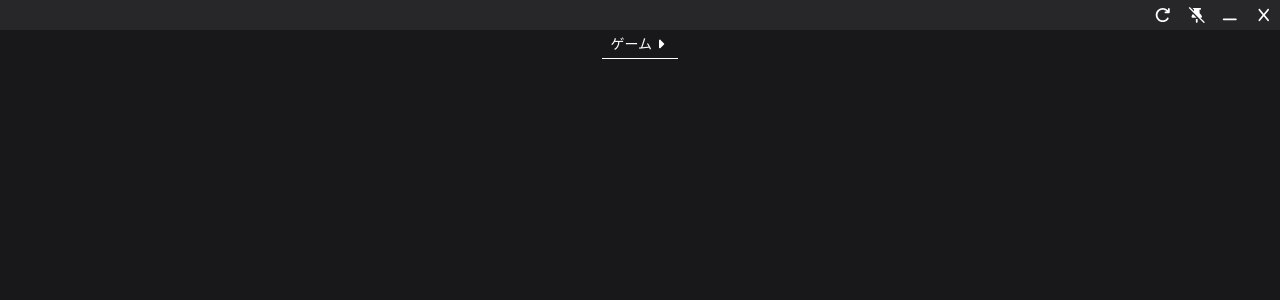
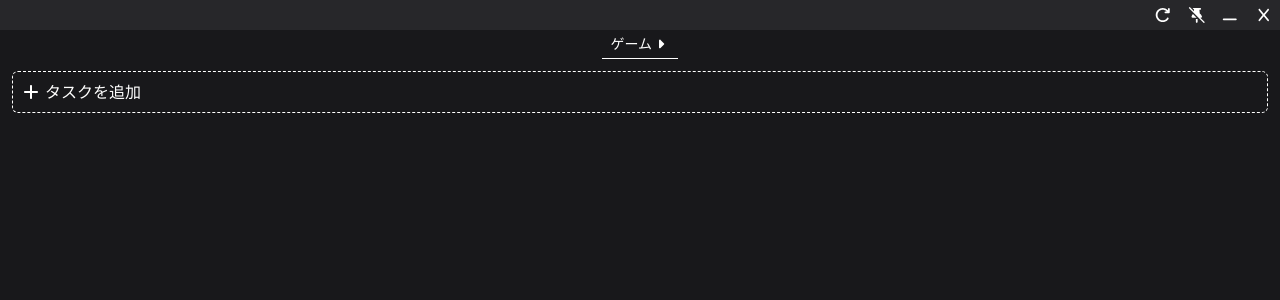
Before and after one commit to sevridge/game-todo-app, a React (Vite) app: page / in a window 1280 px wide. Shown: the top 300 px of the page. Built offline with nearby package versions, Linux system fonts and the light colour scheme.

Commit message:
feat: タスクを追加ボタンを追加

```diff
--- a/src/components/Dashboard.tsx
+++ b/src/components/Dashboard.tsx
@@ -1,10 +1,20 @@
+import { FontAwesomeIcon } from "@fortawesome/react-fontawesome";
 import GameSelector from "./GameSelector";
+import { faPlus } from "@fortawesome/free-solid-svg-icons";
 
 export default function Dashboard() {
   // TODO: ゲームタスク一覧を取得する
   return (
     <>
       <GameSelector />
+      <div className="p-3">
+        <div className="flex flex-col gap-2">
+          <button className="flex items-center outline-none gap-1 border border-dashed p-2 rounded-md cursor-pointer">
+            <FontAwesomeIcon icon={faPlus} />
+            <div>タスクを追加</div>
+          </button>
+        </div>
+      </div>
     </>
   )
 }
```
